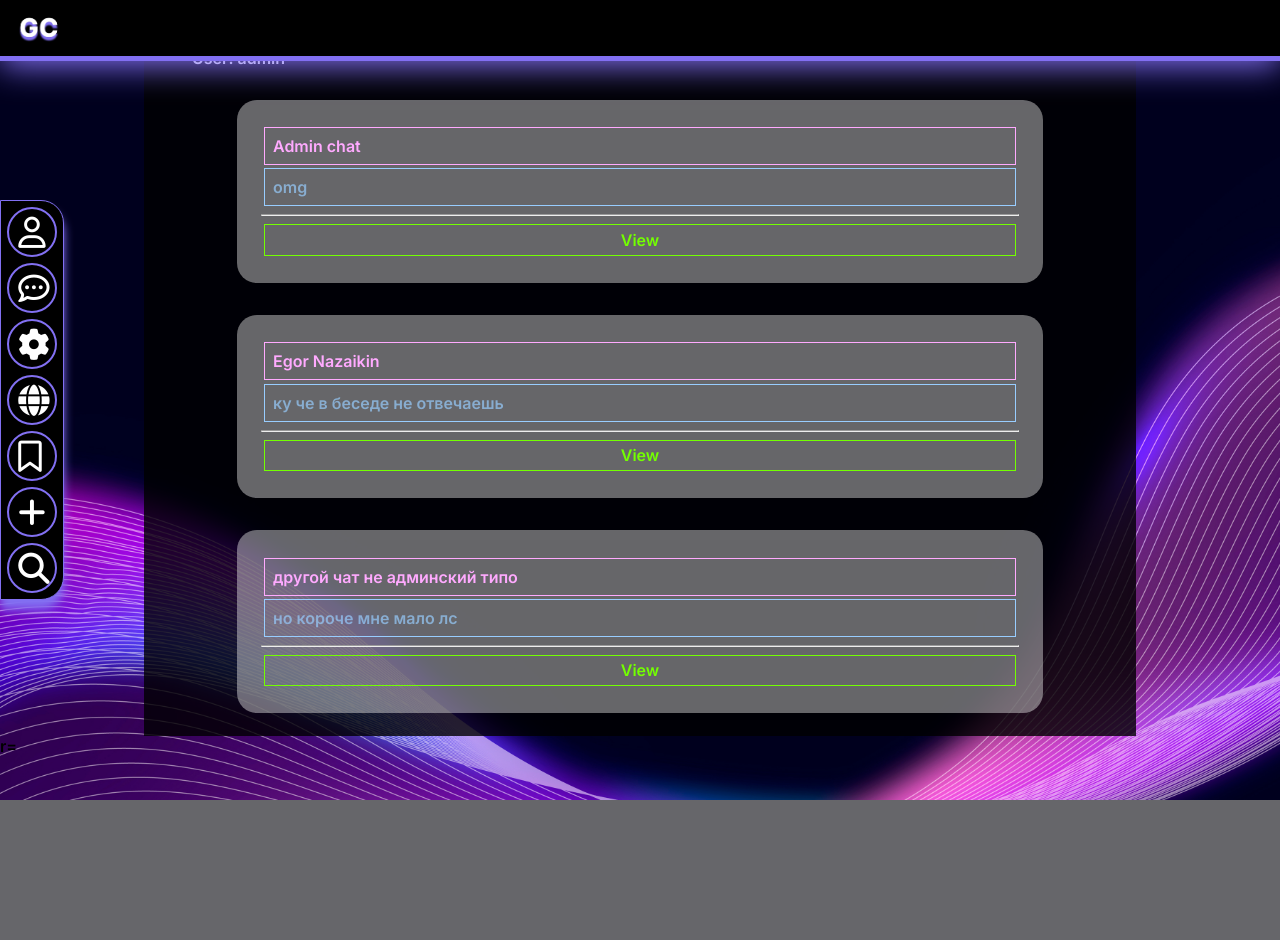
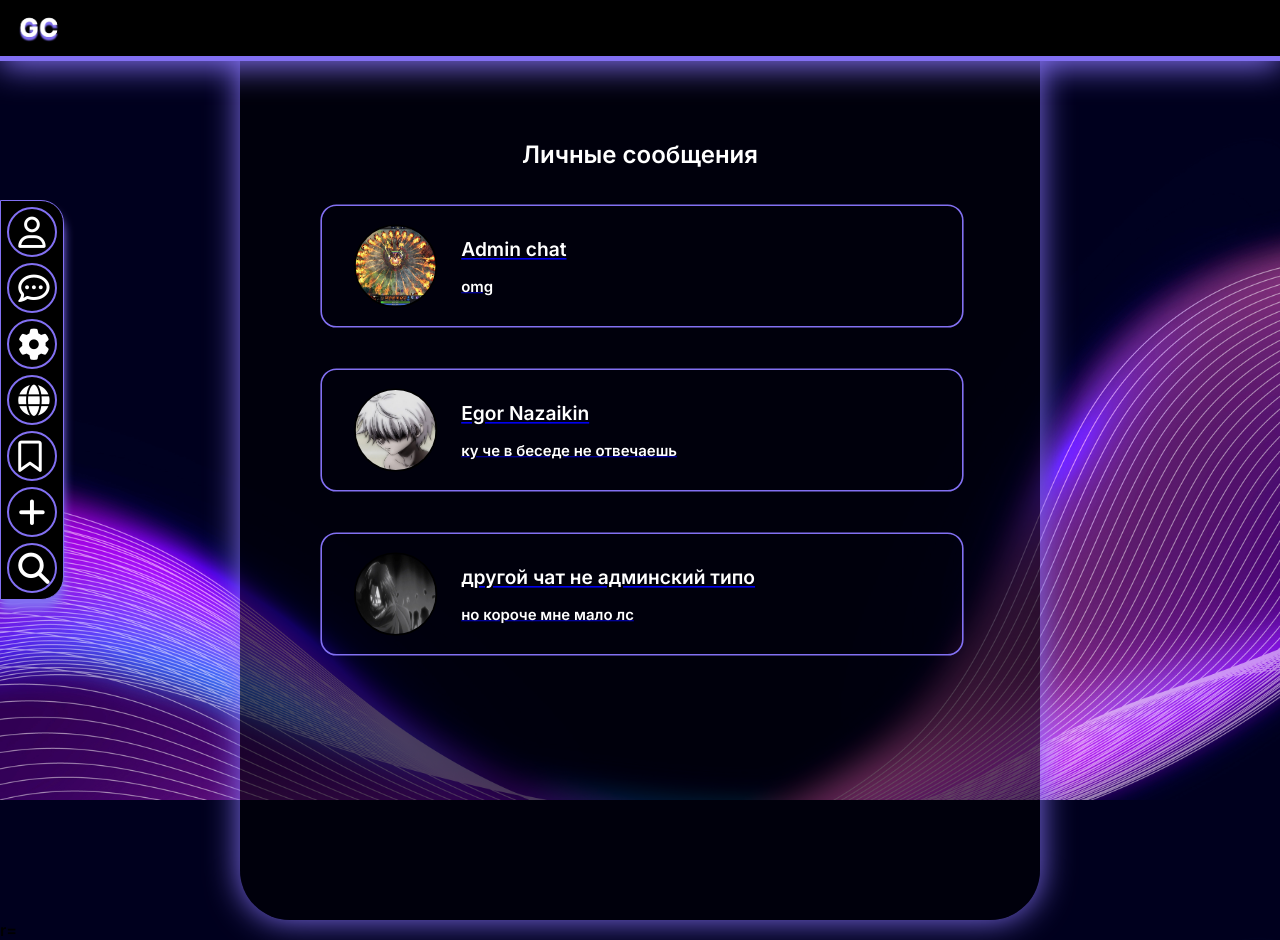
Before and after one commit to 101lLEOl101/Goodchat, a Django app: page /chatlist in a window 1280 px wide. Before the commit the page ends 800 px from the top, so only its background shows below. Run offline with Django 4.2, Linux system fonts and the light colour scheme; a user stored in the database is signed in; data comes from the database, SQL or seed files in the repository; both versions use the stored data as it was after the commit; some libraries are stand-ins or nearby versions.

Commit message:
Add post-add backend; add chat avatars

```diff
--- a/chat/models.py
+++ b/chat/models.py
@@ -11,6 +11,9 @@ class Chat(models.Model):
     """
     name = models.CharField(max_length=50, blank=True,
                             verbose_name=_('chat name'))
+    avatar = models.ImageField(upload_to="images/chat_avatars/",
+                               default="images/DEFAULT_CHAT_AVATAR.jpg",
+                               blank=True)
     is_multy = models.BooleanField(default=False,
                                    verbose_name=_('is multichat'))
     date_create = models.DateTimeField(auto_now=True,
--- a/chat/templates/chatlist.html
+++ b/chat/templates/chatlist.html
@@ -1,75 +1,24 @@
 {% extends 'base.html' %}
 
-{% block title %}Авторизация{% endblock %}
+{% block title %}Мессенджер{% endblock %}
 
 {% block content %}
-    <div class="container">
-        User: {{ user }}
+    <div class="chat_box">
+        <h2 style="text-align:center;"> Личные сообщения </h2>
 
         {% for chat in chats %}
-            <div class="chat">
-                <div class="name">
-                    {{ chat.name }}
+        <a href="chat/{{chat.id}}">
+            <div class="chat_item">
+
+                <img class="chat-user-pic" src="{{chat.avatar.url}}">
+                <div class="chat_texts">
+                <h2>{{ chat.name }}</h2>
+                <h3>{{ chat.last_message.content }}</h3>
                 </div>
-                <div class="message">
-                    {{ chat.last_message.content }}
-                </div>
-                <hr>
-                <a class="link" href="chat/{{chat.id}}">View</a>
+
             </div>
+        </a>
         {% endfor %}
 
     </div>
-
-    <style>
-        .container {
-            display: block;
-            background-color: rgba(0, 0, 0, 0.8);
-            color: #fff;
-            height: 80vh;
-            width: 70%;
-            margin: auto;
-            padding: 3rem;
-        }
-
-        .chat {
-            display: block;
-            text-align: conter;
-            margin-right: 5%;
-            margin-left: 5%;
-            margin-top: 2rem;
-            padding: 1.5rem;
-            background-color:rgba(255, 255, 255, 0.4);
-            border-radius: 20px;
-            color: #faf;
-        }
-
-        .name {
-            display: block;
-            padding: 0.5rem;
-            margin: 0.2rem;
-            height: 20px;
-            border: 1px solid #faf;
-        }
-
-        .message {
-            display: block;
-            color: rgba(152, 205, 255, 0.685);
-            padding: 0.5rem;
-            height: 20px;
-            margin: 0.2rem;
-            border: 1px solid rgb(152, 205, 255);
-        }
-
-        .link {
-            display: block;
-            margin: 0.2rem;
-            padding: 0.3rem;
-            border: 1px solid #73ff00;
-            color: #73ff00;
-            text-decoration: none;
-            text-align: center;
-        }
-    </style>
-
 {% endblock %}
--- a/chat/utils.py
+++ b/chat/utils.py
@@ -1,12 +1,14 @@
 from .models import Message
 from .models import Chat
 from .models import Access
+from django.db.models.fields.files import ImageFieldFile
 from users.models import User
 from users.utils import get_profile
 
 def generate_chat(chat:Chat, current_user:User) -> dict:
     response = {'id': chat.id,
                 'name': get_chat_name(chat, current_user),
+                'avatar': get_chat_avatar(chat, current_user),
                 'last_message': get_last_message(chat),}
     return response
 
@@ -27,6 +29,23 @@ def get_chat_name(chat:Chat, current_user:User) -> str:
             continue
         friend = member
 
-    friend= get_profile(friend)
+    friend = get_profile(friend)
 
     return f'{friend.name} {friend.surname}'
+
+def get_chat_avatar(chat:Chat, current_user:User) -> ImageFieldFile:
+    if chat.is_multy:
+        return chat.avatar
+
+    members = [access.user
+                for access
+                in Access.objects.filter(chat=chat)]
+
+    for member in members:
+        if member == current_user:
+            continue
+        friend = member
+
+    friend = get_profile(friend)
+
+    return friend.avatar
--- a/main/forms.py
+++ b/main/forms.py
@@ -48,3 +48,9 @@ class LogForm(forms.Form):
         'class': 'form-input',
         'placeholder': 'Пароль'
     }))
+
+class PostForm(forms.Form):
+    content = forms.CharField(widget=forms.TextInput(attrs={
+        'class': 'text-of-new-post',
+        'placeholder': 'Ваш текст'
+    }))
--- a/main/static/css/style.css
+++ b/main/static/css/style.css
@@ -336,6 +336,7 @@ color: white;
 margin-right: 4%;
 margin-top: 3%;
 cursor: pointer;
+text-decoration: none;
 }
 
 .text-wrap {
@@ -394,7 +395,7 @@ cursor: pointer;
     color:white;
     font-size: calc(24px + 16 * (100vw / 2560));
     padding-right:auto;
-    padding:left:auto;
+    padding-left:auto;
     border: 2px solid white;
     background-color:black;
     border-radius:20px;
@@ -580,7 +581,6 @@ cursor: pointer;
     color: white;
     padding-top: 120px;
     border-radius: 50px;
-
     box-shadow: 0px 0px 33px #8270F2;
 }
 
@@ -596,11 +596,16 @@ cursor: pointer;
     border: 2px solid #8270F2;
     margin-top: 10px;
     margin-bottom: 10px;
+    color: white;
 }
 .chat_item:hover{
     border-radius: 12px;
     border: #000000 solid 3px;
     box-shadow: 0px 0px 33px #8270F2;
+}
+
+.chat_texts{
+    text-decoration: none;
 }
 
 .chat-user-pic {
@@ -609,6 +614,6 @@ cursor: pointer;
     margin-left:5%;
     margin-right:30px;
     border: 2px solid #000;
-    border-radius: 100%
+    border-radius: 100%;
 }
 /* ---end--- */
--- a/main/templates/base.html
+++ b/main/templates/base.html
@@ -26,7 +26,7 @@
             </a>
         </div>
         <div  id = "mes" class = "side_icon">
-            <a class = "hr" href = "{% url 'chat' %}">
+            <a class = "hr" href = "{% url 'chat-list' %}">
                 <i class="fa-regular fa-comment-dots icona"></i>
             </a>
         </div>
--- a/main/templates/post_template.html
+++ b/main/templates/post_template.html
@@ -5,8 +5,8 @@
 {% block content %}
 <div class = "post-box">
 	<div class = "post-header">
-		<h2 class = "post-name">Naming</h2>
-		<p class = "post-author">{{ post.author }}</p>
+		<h2 class = "post-name"></h2>
+		<a href="{{ post.author.link }}"" class = "post-author">{{ post.author.name }}</a>
 	</div>
 
 	<div class = "text-wrap">
--- a/main/templates/profile.html
+++ b/main/templates/profile.html
@@ -7,7 +7,7 @@
               <div class="post-box">
                   <div class="post-header">
                       <h2 class="post-name"></h2>
-                    <p class="post-author">{{ post.author }}</p>
+                      <a href="{{post.author.link}}" class="post-author">{{ post.author.name }}</a>
                   </div>
 
                   <div class="text-wrap">
@@ -16,6 +16,7 @@
                   </div>
 
                   <div class="post-image"></div>
+                  <a href="/post/{{post.id}}">Посмотреть</a>
               </div>
           </div>
         {% endfor %}
```
Also changed, not shown: main/templates/add_post_page.html (+5 -2 lines), main/templates/chat_list.html (deleted, +0 -52 lines), main/views.py (+35 -9 lines), chat/migrations/0004_chat_avatar.py (added), db.sqlite3, media/images/DEFAULT_CHAT_AVATAR.jpg (added), media/images/chat_avatars/photo_6_2022-11-12_16-24-26.jpg (added). Lines whose indentation alone changed are shown as unchanged.
